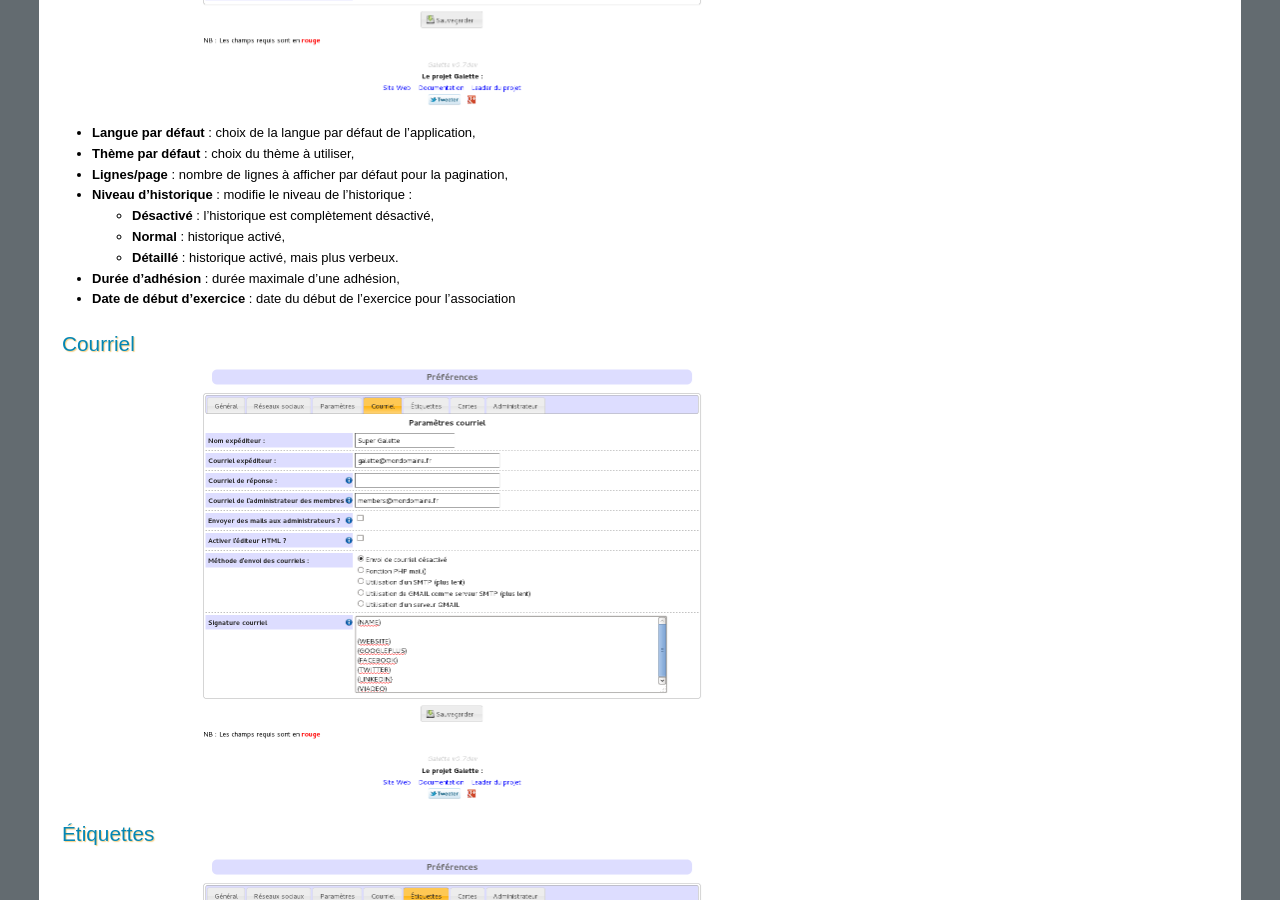
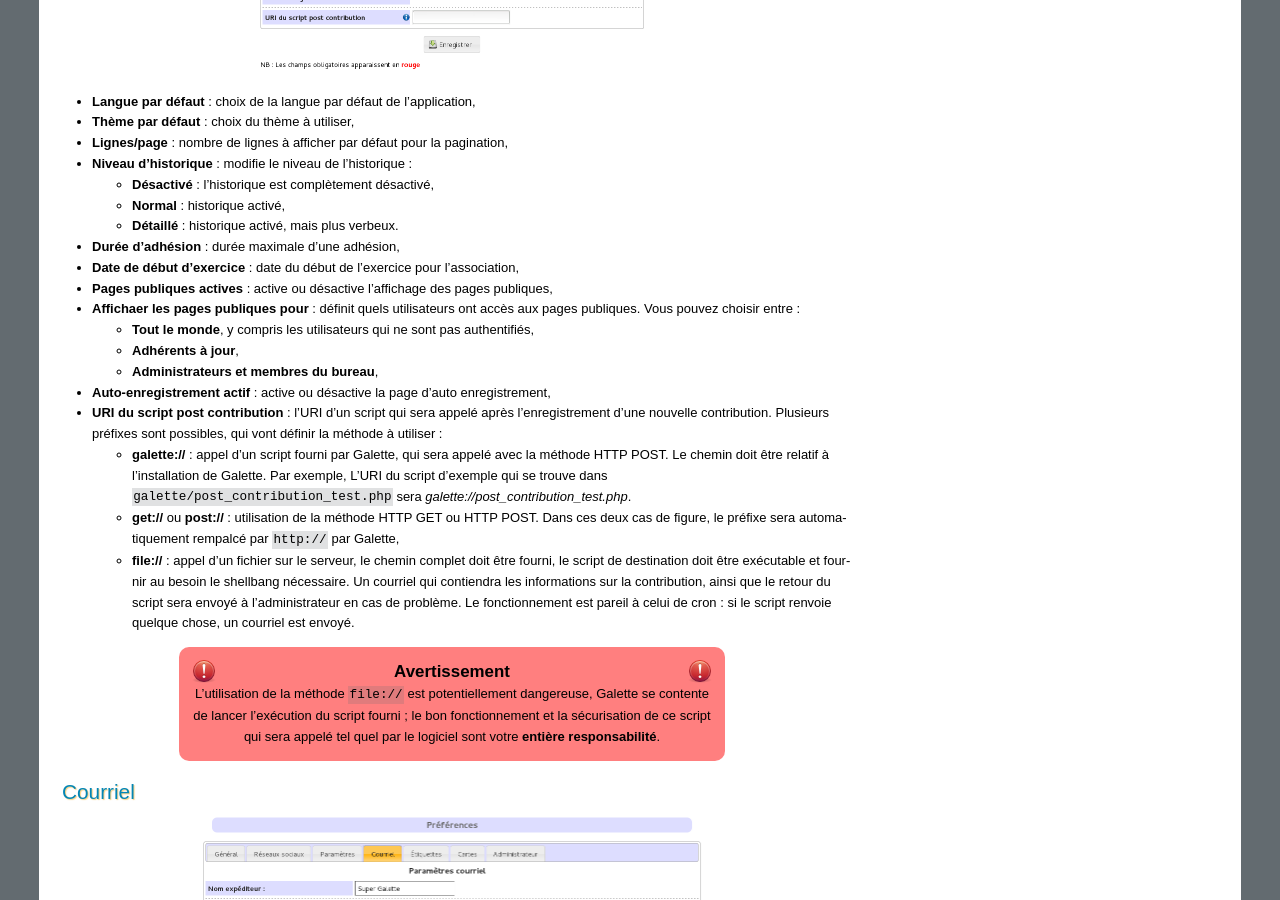
Before and after one commit to galette/galettedoc, a Sphinx documentation site: the page built from source/usermanual/preferences.rst, in a window 1280 px wide and 900 px high, scrolled down 1235 px. Built offline with Sphinx 7.4.7, drawn with Linux system fonts in a browser that asks for light colours.

Commit message:
Documentation des paramètres des préférences manquants

```diff
--- a/source/usermanual/preferences.rst
+++ b/source/usermanual/preferences.rst
@@ -51,7 +51,25 @@ Paramètres de Galette :
   * **Détaillé** : historique activé, mais plus verbeux.
 
 * **Durée d'adhésion** : durée maximale d'une adhésion,
-* **Date de début d'exercice** : date du début de l'exercice pour l'association
+* **Date de début d'exercice** : date du début de l'exercice pour l'association,
+* **Pages publiques actives** : active ou désactive l'affichage des pages publiques,
+* **Affichaer les pages publiques pour** : définit quels utilisateurs ont accès aux pages publiques. Vous pouvez choisir entre :
+
+  * **Tout le monde**, y compris les utilisateurs qui ne sont pas authentifiés,
+  * **Adhérents à jour**,
+  * **Administrateurs et membres du bureau**,
+
+* **Auto-enregistrement actif** : active ou désactive la page d'auto enregistrement,
+* **URI du script post contribution** : l'URI d'un script qui sera appelé après l'enregistrement d'une nouvelle contribution. Plusieurs préfixes sont possibles, qui vont définir la méthode à utiliser :
+
+  * **galette://** : appel d'un script fourni par Galette, qui sera appelé avec la méthode HTTP POST. Le chemin doit être relatif à l'installation de Galette. Par exemple, L'URI du script d'exemple qui se trouve dans ``galette/post_contribution_test.php`` sera `galette://post_contribution_test.php`.
+  * **get://** ou **post://** : utilisation de la méthode HTTP GET ou HTTP POST. Dans ces deux cas de figure, le préfixe sera automatiquement rempalcé par ``http://`` par Galette,
+  * **file://** : appel d'un fichier sur le serveur, le chemin complet doit être fourni, le script de destination doit être exécutable et fournir au besoin le shellbang nécessaire. Un courriel qui contiendra les informations sur la contribution, ainsi que le retour du script sera envoyé à l'administrateur en cas de problème. Le fonctionnement est pareil à celui de cron : si le script renvoie quelque chose, un courriel est envoyé.
+
+.. warning::
+
+   L'utilisation de la méthode ``file://`` est potentiellement dangereuse, Galette se contente de lancer l'exécution du script fourni ; le bon fonctionnement et la sécurisation de ce script qui sera appelé tel quel par le logiciel sont votre **entière responsabilité**.
+
 
 Courriel
 ========
```
Also changed, not shown: source/_styles/static/images/usermanual/prefs_parameters.png.
